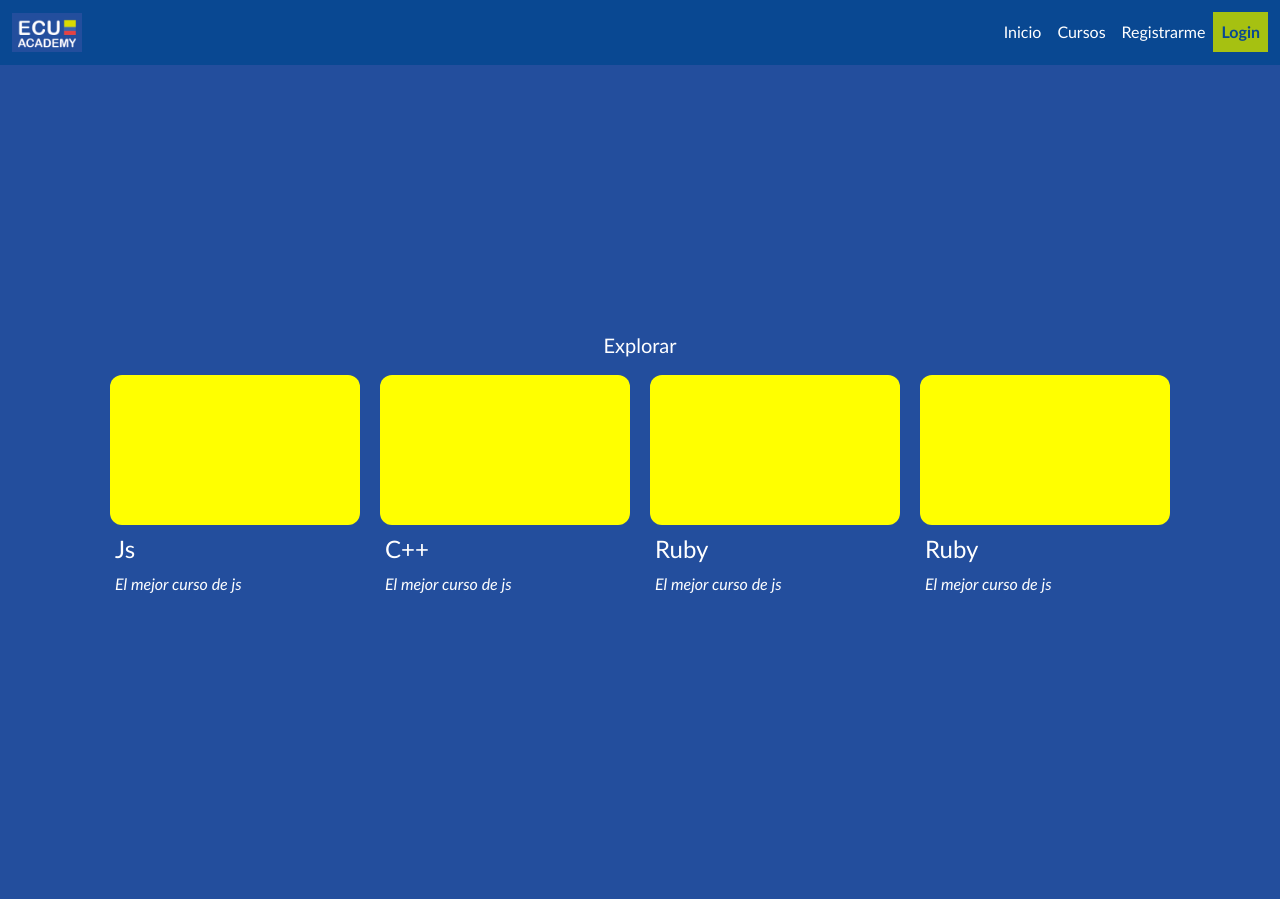
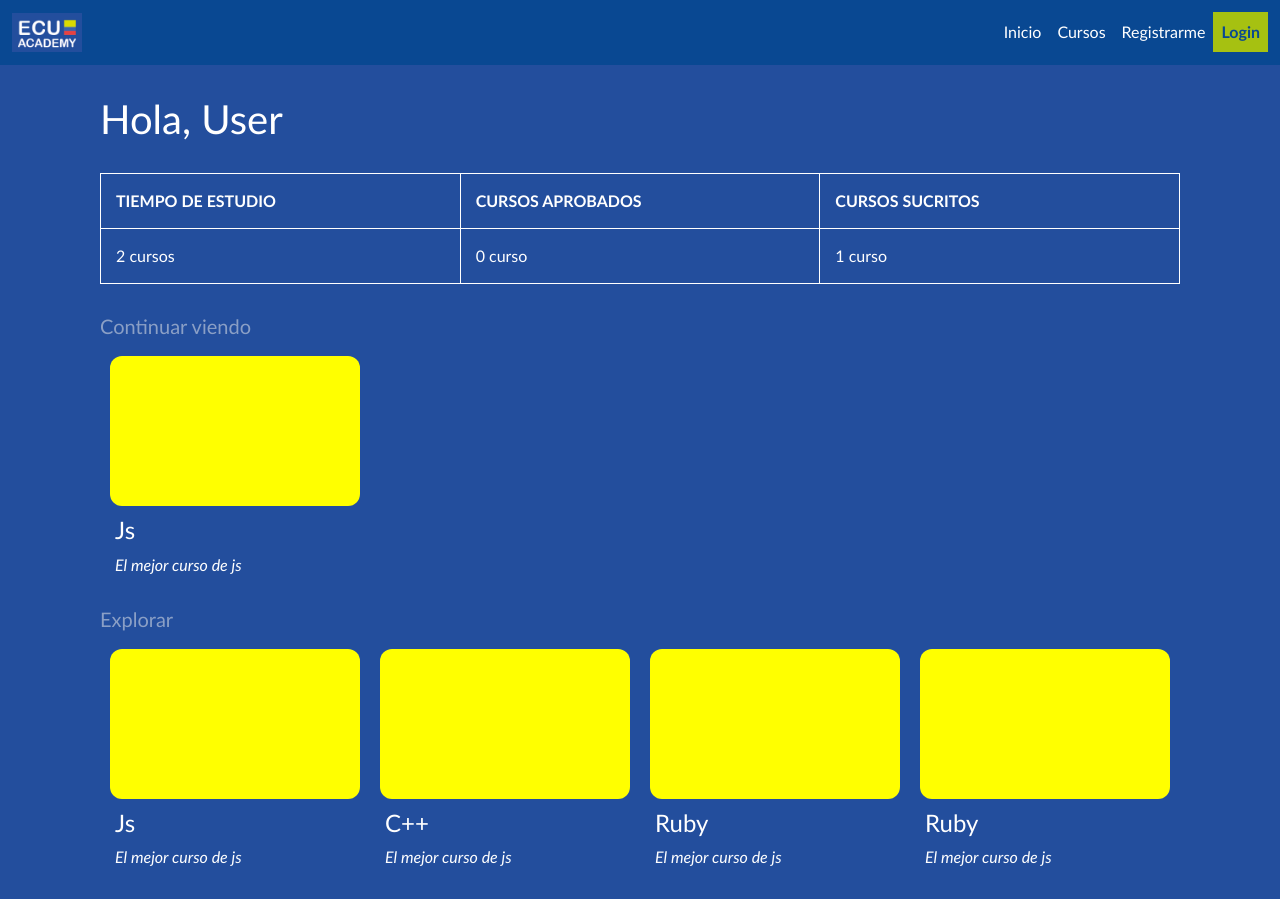
Before and after one commit to JosueMosquera/ecu-academy-ui, a React (Create React App) app: page /cursos in a window 1280 px wide. Before the commit the page ends 865 px from the top, so only its background shows below. Built offline with nearby package versions, Linux system fonts and the light colour scheme.

Commit message:
videSrean

```diff
--- a/src/ClasesScreen.jsx
+++ b/src/ClasesScreen.jsx
@@ -28,9 +28,54 @@ const ClasesScreen = () => {
 		},
 	];
 
+	var continuarViendo = [
+		{
+			nombre: 'Js',
+			desc: 'El mejor curso de js',
+			img: 'https//www.google.com',
+		},
+	];
+
 	return (
-		<div className='signupScreen'>
-			<div className='explorar-video'>
+		<div className='videosScreen'>
+			<div>
+				<div className='columna-video'>
+					<div>
+						<h1>Hola, User</h1>
+					</div>
+				</div>
+				<div className='data-user'>
+					<table>
+						<thead>
+							<tr>
+								<th>TIEMPO DE ESTUDIO</th>
+								<th>CURSOS APROBADOS</th>
+								<th>CURSOS SUCRITOS</th>
+							</tr>
+						</thead>
+						<tbody>
+							<tr>
+								<td>2 cursos</td>
+								<td>0 curso</td>
+								<td>1 curso</td>
+							</tr>
+						</tbody>
+					</table>
+				</div>
+				<div className='columna-video'>
+					<div className='title-video'>
+						<h5>Continuar viendo</h5>
+					</div>
+					<div>
+						<div className='video-item-container-grid'>
+							{continuarViendo.map(({ nombre, desc, img }) => (
+								<VideoItem nombre={nombre} desc={desc} img={img} />
+							))}
+						</div>
+					</div>
+				</div>
+				<div className='columna-video'>
+					<div className='title-video'>
 						<h5>Explorar</h5>
 					</div>
 					<div className='video-item-container-grid'>
@@ -39,6 +84,8 @@ const ClasesScreen = () => {
 						))}
 					</div>
 				</div>
+			</div>
+		</div>
 	);
 };
 export default ClasesScreen;
--- a/src/css/auth.css
+++ b/src/css/auth.css
@@ -1,6 +1,29 @@
+.data-user table {
+	width: 100%;
+	border: 1px solid #fff;
+}
+
+.data-user th,
+.data-user td {
+	padding: 15px;
+	width: 25%;
+	text-align: left;
+	vertical-align: top;
+	border: 1px solid #fff;
+	border-collapse: collapse;
+}
+
 .video-item-container-grid {
 	display: grid;
 	grid-template-columns: repeat(4, 1fr);
+}
+
+.columna-video {
+	margin: 30px 0;
+}
+
+.title-video h5 {
+	color: rgba(236, 236, 236, 0.519);
 }
 
 .video-item-container {
@@ -34,9 +57,15 @@
 	height: 100vh;
 }
 
+.videosScreen {
+	display: flex;
+	align-items: center;
+	justify-content: center;
+	/* height: 100vh; */
+}
+
 .signupScreen {
 	display: flex;
-	flex-direction: column;
 	align-items: center;
 	justify-content: center;
 	height: 100vh;
```
Lines whose indentation alone changed are shown as unchanged.
